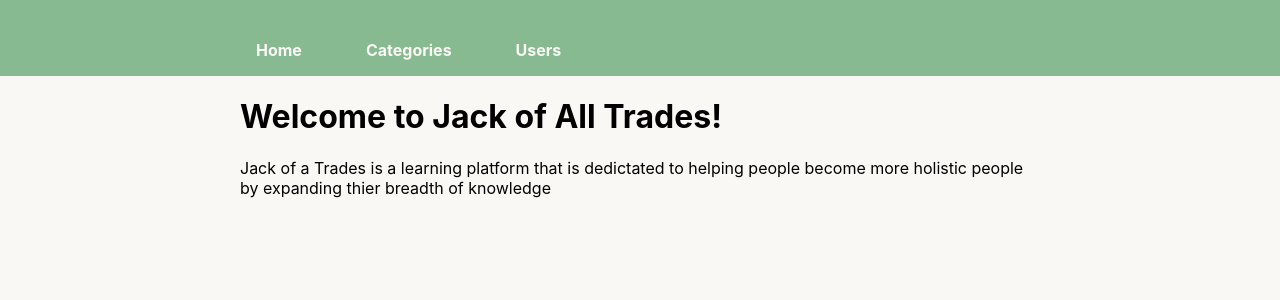
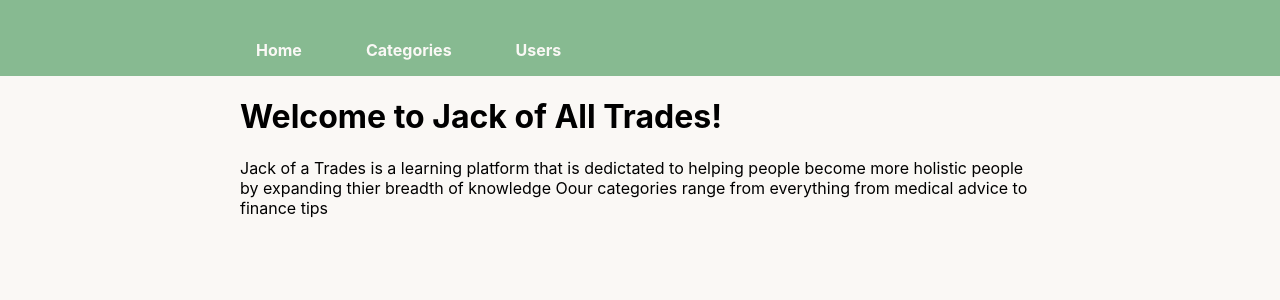
Before and after one commit to semsemihere/cosmic_cruiser_frontend, a React (Create React App) app in the folder frontend/: page /home in a window 1280 px wide. Shown: the top 300 px of the page. Built offline with nearby package versions, Linux system fonts and the light colour scheme; no server answers.

Commit message:
Update Home.jsx

```diff
--- a/frontend/src/Components/Home/Home.jsx
+++ b/frontend/src/Components/Home/Home.jsx
@@ -34,6 +34,7 @@ function Home() {
       </h1>
       <p>
         Jack of a Trades is a learning platform that is dedictated to helping people become more holistic people by expanding thier breadth of knowledge
+        Oour categories range from everything from medical advice to finance tips
       </p>
       {error && (
         <div className="error-message">
```
